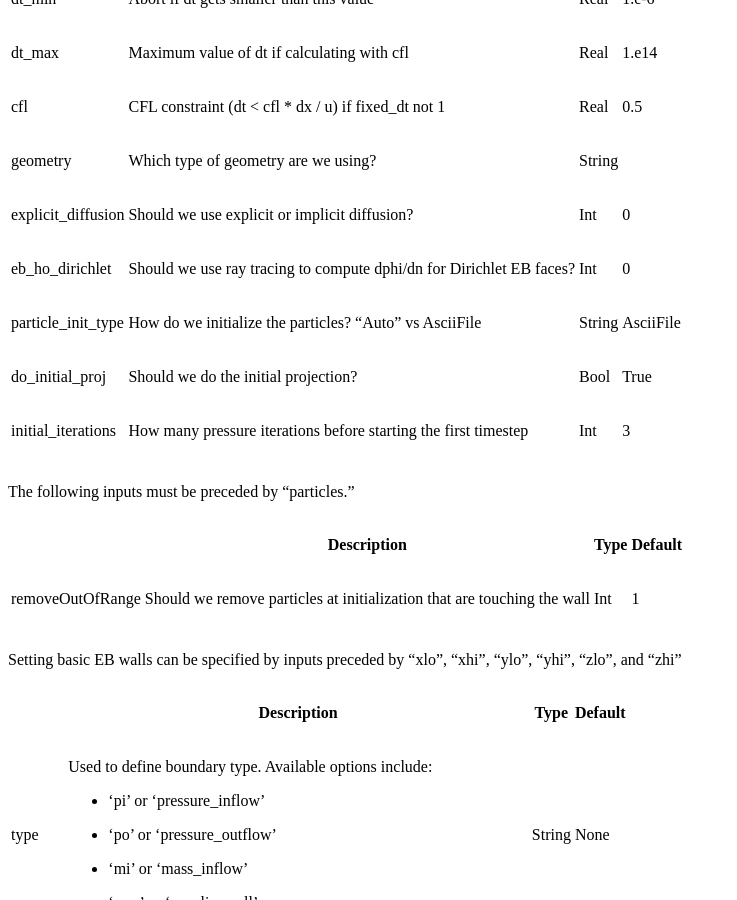
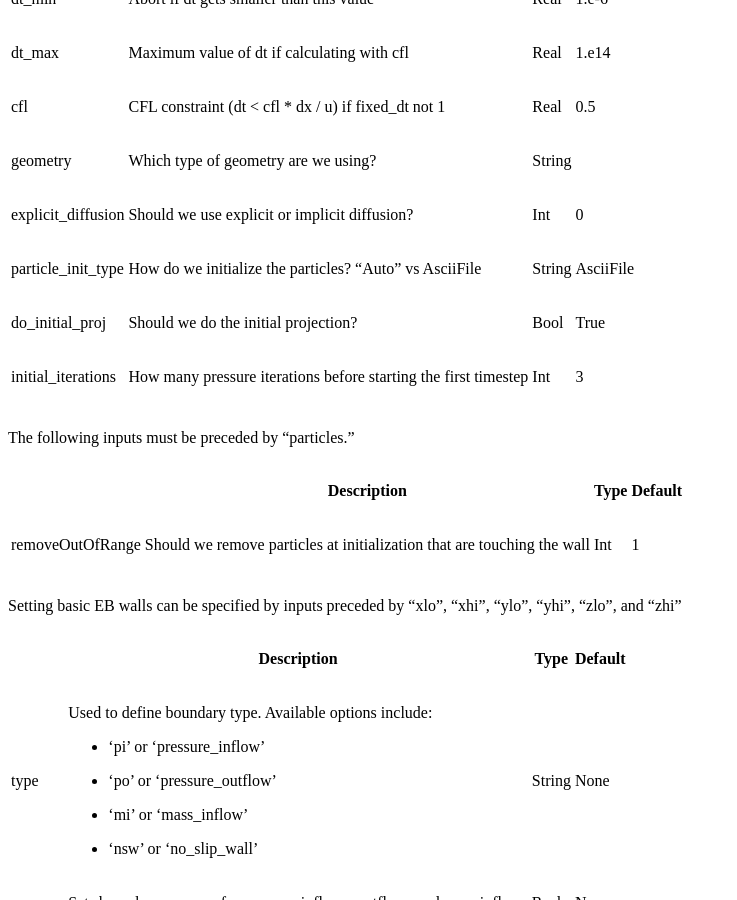
Before and after one commit to mwm126/MFIX-Exa, a Sphinx documentation site: the page built from docs/source/Inputs.rst, in a window 1280 px wide and 900 px high, scrolled down 2837 px. Shown: the whole window, without its empty margins (0-737 px from the left). Built offline with Sphinx 7.4.7 and the Read the Docs theme 2.0.0, drawn with Linux system fonts in a browser that asks for light colours; pages that are not in the unit, such as notebooks, are missing from menus.

Commit message:
Get rid of eb_ho_dirichlet flag.

```diff
--- a/docs/source/Inputs.rst
+++ b/docs/source/Inputs.rst
@@ -110,8 +110,6 @@ The following inputs must be preceded by "mfix."
 +--------------------+-----------------------------------------------------------------------+-------------+-----------+
 | explicit_diffusion | Should we use explicit or implicit diffusion?                         |   Int       |    0      |
 +--------------------+-----------------------------------------------------------------------+-------------+-----------+
-| eb_ho_dirichlet    | Should we use ray tracing to compute dphi/dn for Dirichlet EB faces?  |   Int       |    0      |
-+--------------------+-----------------------------------------------------------------------+-------------+-----------+
 | particle_init_type | How do we initialize the particles?   "Auto" vs AsciiFile             |   String    | AsciiFile |
 +--------------------+-----------------------------------------------------------------------+-------------+-----------+
 | do_initial_proj    | Should we do the initial projection?                                  |    Bool     |  True     |
```
